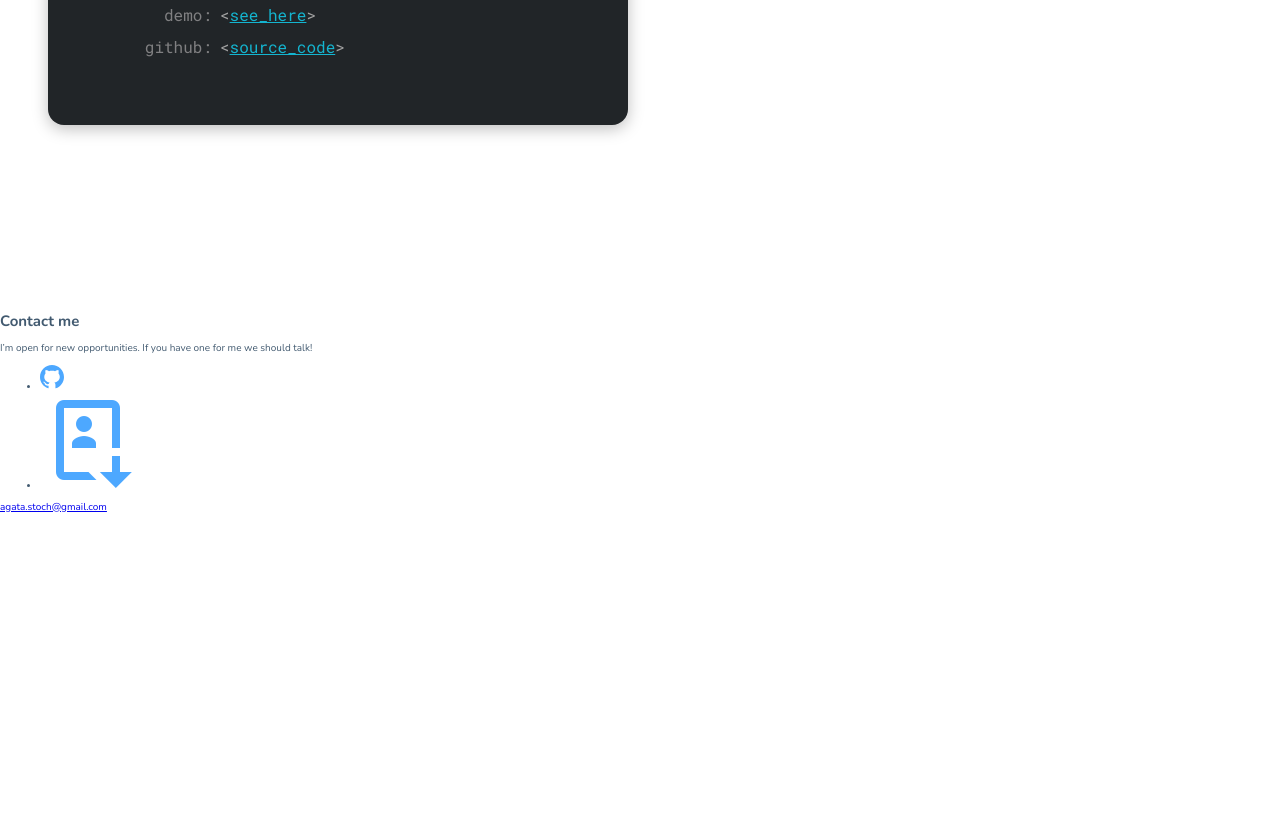
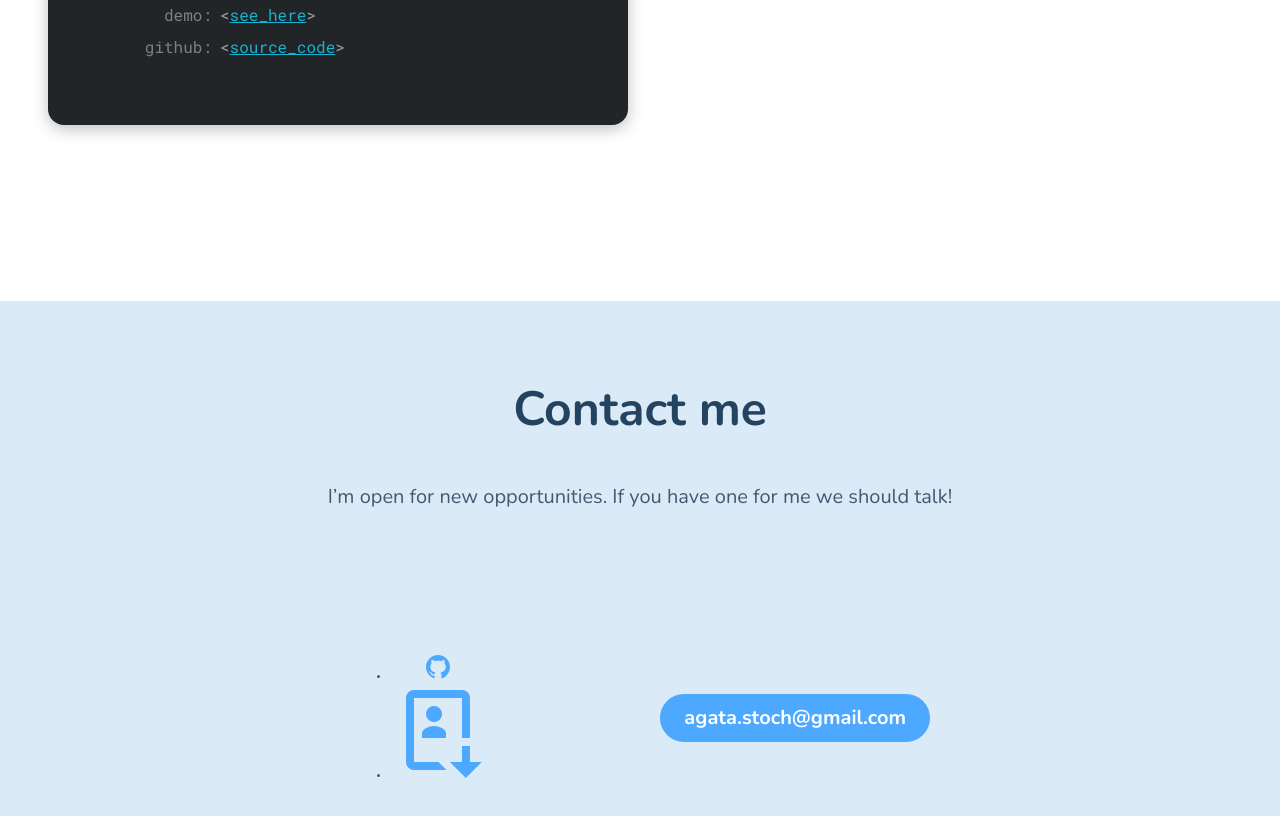
Before and after one commit to AgataS23/AgataS23.github.io, a website built with webpack: page src/pages/index.html in a window 1280 px wide. Shown: the part 2592-3408 px from the top of the page. Before the commit the page ends 3106 px from the top, so only its background shows below. Built offline with nearby package versions, Linux system fonts and the light colour scheme.

Commit message:
feat: section contact

```diff
--- a/src/scss/main.scss
+++ b/src/scss/main.scss
@@ -4,7 +4,7 @@
 
 
 @import "_variables";
-// @import "modules/contact.scss";
+@import "modules/contact.scss";
 // @import "modules/hand.scss";
 @import "modules/hero.scss";
 @import "modules/projects.scss";
--- /dev/null
+++ b/src/scss/modules/contact.scss
@@ -0,0 +1,53 @@
+.contact {
+  background: $lighterBlue;
+  padding: 6.4rem 1.6rem 8.8rem;
+  @media (min-width: $desktop) {
+    padding-top: 80px;
+  }
+
+  &__description {
+    font-style: normal;
+    font-weight: 300;
+    font-size: 1.6rem;
+    line-height: 3.2rem;
+    text-align: center;
+    @media (min-width: $desktop) {
+      font-size: 20px;
+      line-height: 40px;
+    }
+  }
+  &__header {
+    font-size: 3.6rem;
+    line-height: 4.8rem;
+    color: $textDark;
+    text-align: center;
+    margin: 0;
+    @media (min-width: $desktop) {
+      font-size: 4.8rem;
+      line-height: 5.6rem;
+      margin-bottom: 4rem;
+    }
+  }
+  &__links {
+    text-align: center;
+    @media (min-width: $desktop) {
+      display: flex;
+      align-items: center;
+      justify-content: space-between;
+      max-width: 58rem;
+      margin: 12.8rem auto 0;
+    }
+  }
+
+  &__mail {
+    border-radius: 6.4rem;
+    color: #fff;
+    background: $lightBlue;
+    display: inline-block;
+    padding: 0.4rem 2.4rem;
+    font-weight: bold;
+    font-size: 2rem;
+    line-height: 4rem;
+    text-decoration: none;
+  }
+}
```
